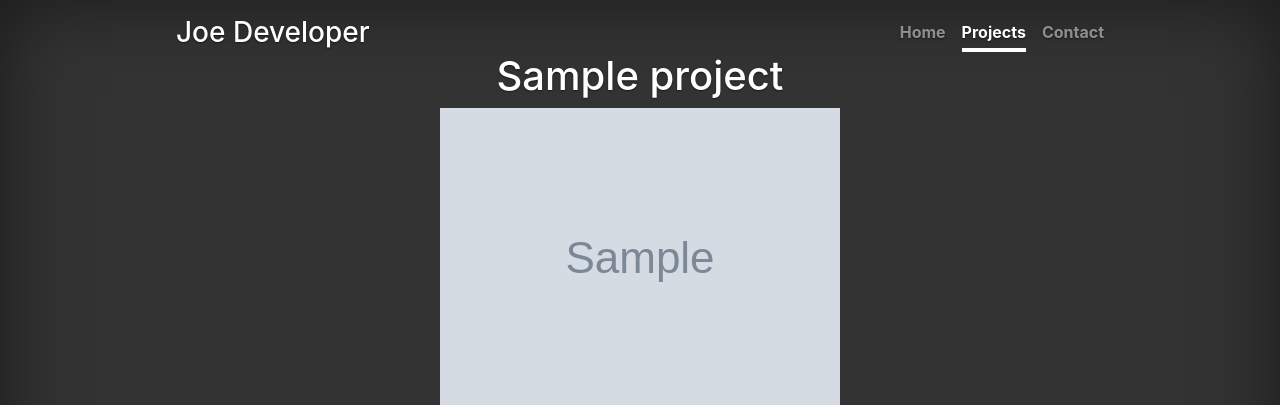
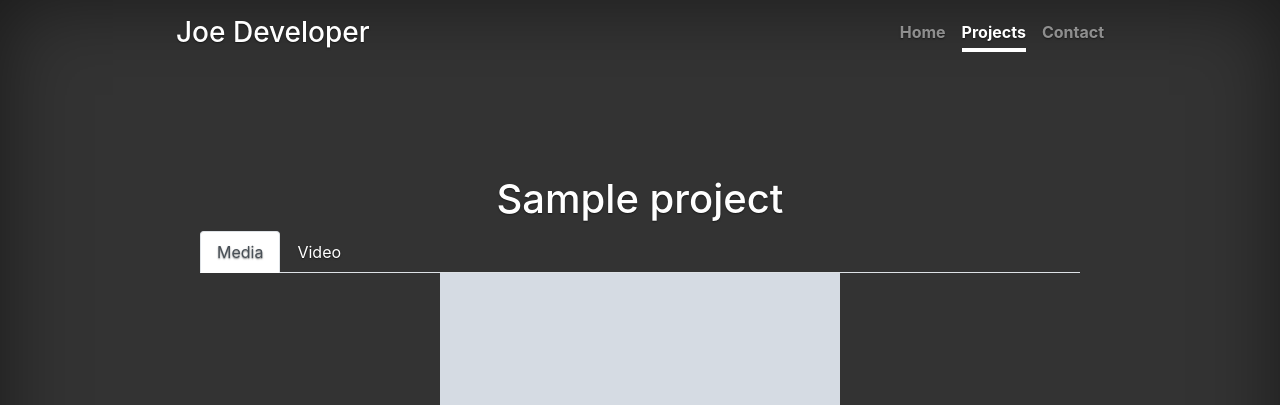
Before and after one commit to comandrei/portfolio-contentstack-poc, a Django app: template portfolio/web/templates/project.html in a window 1280 px wide. Shown: the top 405 px of the page. Run offline with Django 3.2, Linux system fonts and the light colour scheme; the template is opened without the code that fills it: most values are stand-ins (such as "Sample title", 1, 10 or a date in 2020); grey boxes marked "Sample" are stand-in pictures; some libraries are stand-ins or nearby versions.

Commit message:
Styling changes

```diff
--- a/portfolio/web/templates/includes/project_thumbnail.html
+++ b/portfolio/web/templates/includes/project_thumbnail.html
@@ -1,6 +1,6 @@
 <div class="col-md-6">
     <div class="card mb-6 box-shadow">
-      <img class="card-img-top" src="{{project.image}}" alt="Card image cap">
+      <img class="card-img-top" src="{{project.image}}?width=640." alt="Card image cap">
       <div class="card-body bg-dark">
         <p class="card-text"><a href="{{ project.url }}">{{ project.title }}</a></p>
         </div>
--- a/portfolio/web/templates/project.html
+++ b/portfolio/web/templates/project.html
@@ -3,24 +3,28 @@
 {% block body %}
 <div id="project_details">
     <h1>{{ project.title }}</h1>
-    <div class="media">
-        <div class="row">
-        {% if project.image %}
-        <div class="col-md">
-            <img src="{{ project.image }}?width=640" />
+    <nav>
+        <div class="nav nav-tabs" id="nav-tab" role="tablist">
+          <a class="nav-item nav-link active" id="nav-pic-tab" data-toggle="tab" href="#nav-picture" role="tab" aria-controls="nav-picture" aria-selected="true">Media</a>
+          {% if project.video %}
+          <a class="nav-item nav-link" id="nav-video-tab" data-toggle="tab" href="#nav-video" role="tab" aria-controls="nav-profile" aria-selected="false">Video</a>
+          {% endif %}
+
         </div>
-        {% endif %}
+      </nav>
+      <div class="tab-content" id="nav-tabContent">
+        <div class="tab-pane fade show active" id="nav-picture" role="tabpanel" aria-labelledby="nav-picture"><img src="{{ project.image }}?width=640" /></div>
         {% if project.video %}
-        <div class="col-md">
+        <div class="tab-pane fade" id="nav-video" role="tabpanel" aria-labelledby="nav-profile-tab">
             <video width="640" height="480" controls>
                 <source src="{{project.video}}" />
             </video>
         </div>
         {% endif %}
-        </div>
-    </div>
+      </div>
+    <br />
     <div class="row">
-        <div class="col-md-6 description">
+        <div class="col-md description">
             {{ project.description}}
         </div>
     </div>
```
